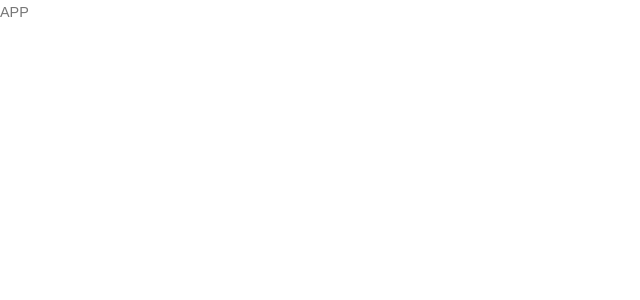
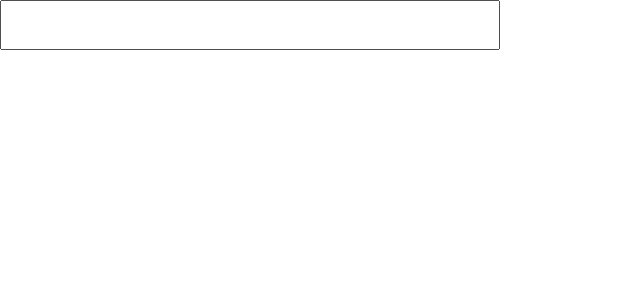
Before and after one commit to swiftsimon/image_search, a React (Create React App) app: page / in a window 1280 px wide. Shown: the top 300 px of the page, without its empty margins (0-640 px from the left). Built offline with nearby package versions, Linux system fonts and the light colour scheme.

Commit message:
render search bar, uncontrolled element

```diff
--- a/src/components/App.js
+++ b/src/components/App.js
@@ -1,7 +1,11 @@
 import React from 'react';
+import SearchBar from './search/SearchBar';
 
 const App = () => {
-  return <div>APP</div>
-};
+  return (
+    <div>
+      <SearchBar />
+    </div>
+  )};
 
 export default App;
--- /dev/null
+++ b/src/components/search/SearchBar.css
@@ -0,0 +1,6 @@
+
+.search_bar_form input{
+  width: 500px;
+  height: 50px;
+  font-size: 2.5rem;
+}
--- /dev/null
+++ b/src/components/search/SearchBar.js
@@ -0,0 +1,22 @@
+import React from 'react';
+import { format } from 'url';
+
+import "./SearchBar.css";
+
+
+class SearchBar extends React.Component {
+  onInputChange(e) {
+    console.log(e.target.value)
+  }
+
+
+  render() {
+    return (
+      <form className="search_bar_form">
+        <input type="text" onChange={this.onInputChange} />
+      </form>
+    )
+  }
+}
+
+export default SearchBar;
```
